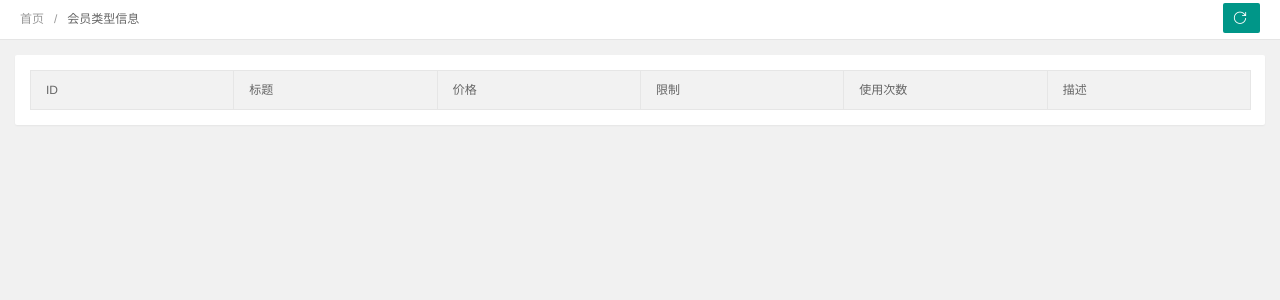
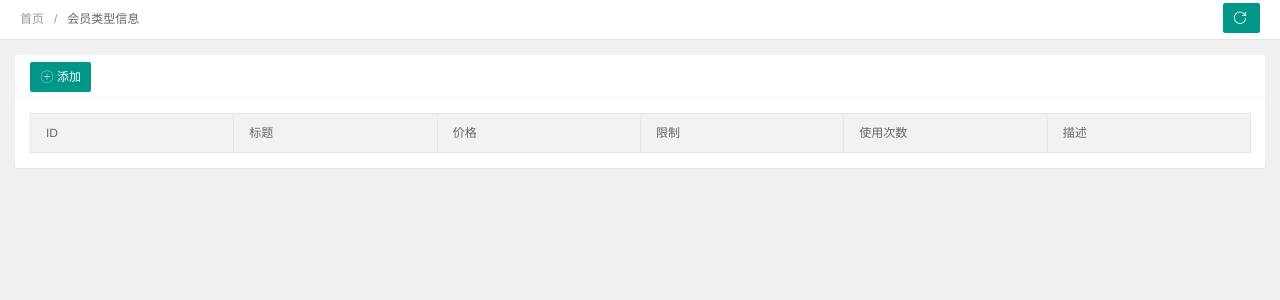
Before and after one commit to bcpmai/py_wechat, a Flask app: template flaskr/templates/member-type-list.html in a window 1280 px wide. Shown: the top 300 px of the page. Run offline with Flask 2, Linux system fonts and the light colour scheme; the template is opened without the code that fills it, so the values that code supplies are empty.

Commit message:
modified:   flaskr/templates/member-type-list.html 	modified:   flaskr/web/api.py

```diff
--- a/flaskr/templates/member-type-list.html
+++ b/flaskr/templates/member-type-list.html
@@ -48,13 +48,12 @@
                 {#                                </div>#}
                 {#                            </form>#}
                 {#                        </div>#}
-{#                <div class="layui-card-header">#}
+                <div class="layui-card-header">
 {#                    <button class="layui-btn layui-btn-danger" onclick="delAll()"><i class="layui-icon"></i>批量删除#}
 {#                    </button>#}
-{#                    <button class="layui-btn" onclick="xadmin.open('添加会员类型','/admin/memberType/add',600,400)"><i#}
-{#                            class="layui-icon"></i>添加#}
-{#                    </button>#}
-{#                </div>#}
+                    <button class="layui-btn" onclick="xadmin.open('添加会员类型','/admin/memberType/add',600,400)"><i class="layui-icon"></i>添加
+                    </button>
+                </div>
                 <div class="layui-card-body layui-table-body layui-table-main">
                     <table class="layui-table layui-form">
                         <thead>
--- a/flaskr/web/api.py
+++ b/flaskr/web/api.py
@@ -529,7 +529,7 @@ def weixin_pay():
         if res.get('return_code','') == 'SUCCESS':
             return jsonify({'return_code': 'SUCCESS', 'prepay_id':res.get('prepay_id',''),"sign":res.get('sign','')})
         else:
-            return jsonify({'return_code': 'FAIL'})
+            return jsonify({'return_code': 'FAIL','msg':xml_res_str})
 
     else:
         db_session.close()
```
